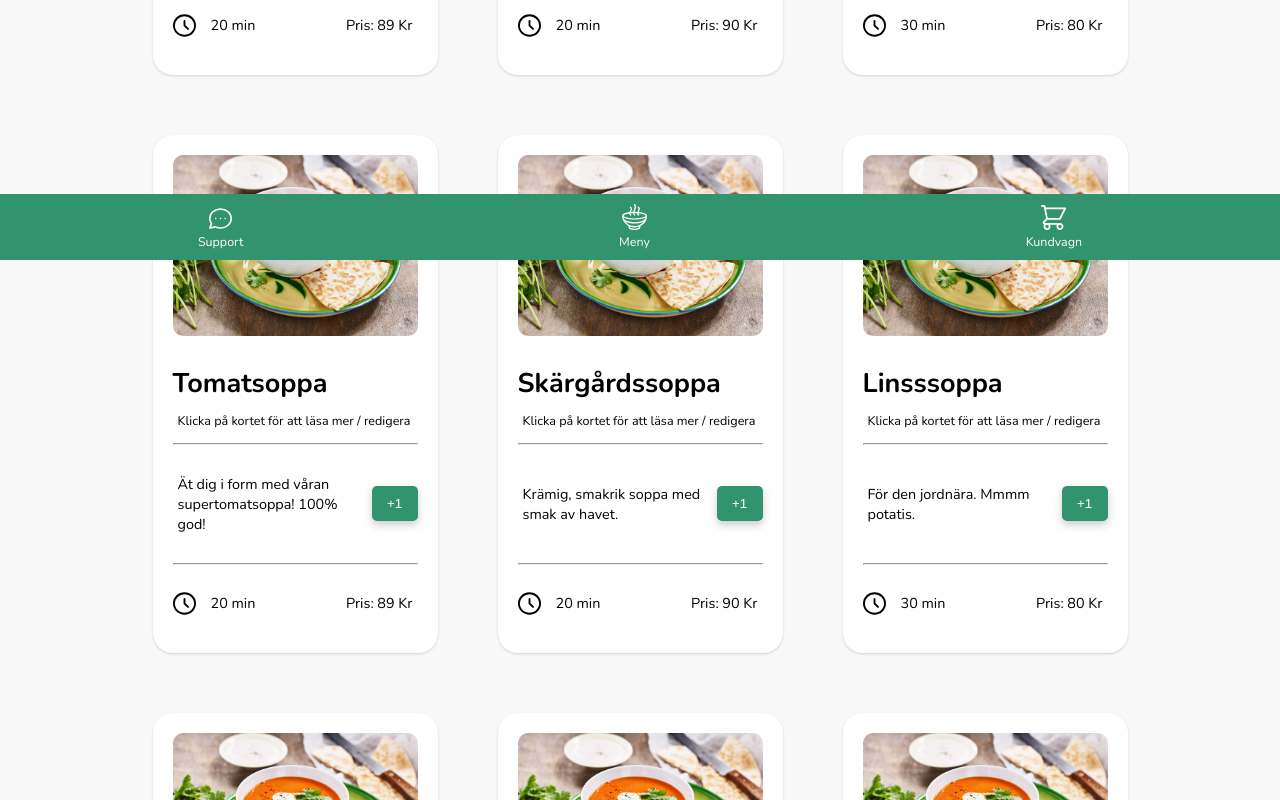
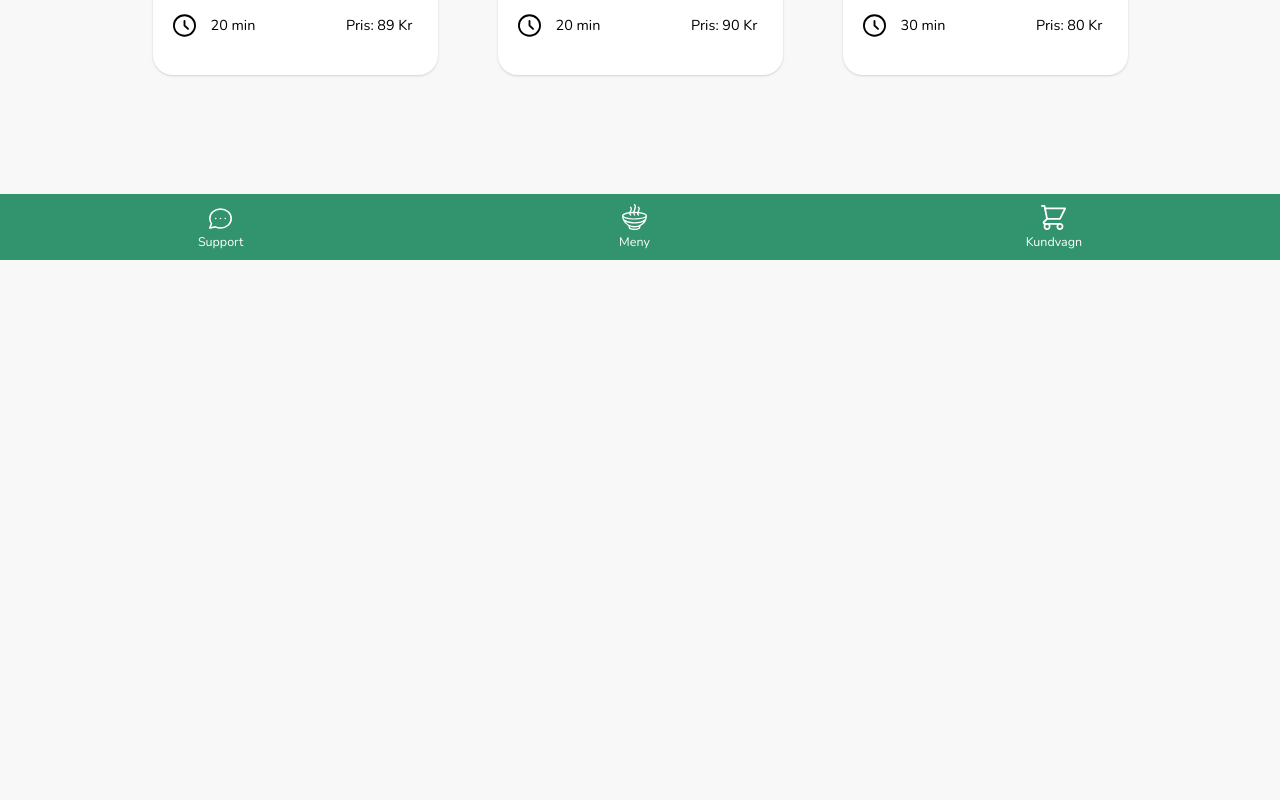
Before and after one commit to martin-linden/SouperHealthy, an Angular app: page / in a window 1280 px wide. Shown: the part 540-1340 px from the top of the page. After the commit the page ends 800 px from the top, so only its background shows below. Built offline with nearby package versions, Linux system fonts and the light colour scheme.

Commit message:
added ingrediens and nutritional in json

```diff
--- a/src/app/pages/soup/soup.component.html
+++ b/src/app/pages/soup/soup.component.html
@@ -1,4 +1,7 @@
 <!-- Showing product details for product: {{slug}} -->
+
+
+
 <div class="main-container">
     <img src="{{soup.img}}" class="soup-img">
     <div class="intro-wrapper">
@@ -10,13 +13,16 @@
         <div class="ingredients">
             <img src="../../../assets/images/ingredients.svg">
             <h6>ingredienser</h6>
-            <p>Spenat, tomater, koriander, linser </p>
+
+            <p>{{soup.ingredients}}</p>
+
         </div>
         <div class="nutritional">
             <img src="../../../assets/images/nutritional.svg">
             <h6>Näringsinnehåll</h6>
-            <p>kalorier: 49 </p>
-            <p>proterin: 37g/ 100g</p>
+            <p>{{soup.nutritional.calories}}</p>
+            <p>{{soup.nutritional.protein}}</p>
+
         </div>
     </div>
     <div class="input">
@@ -24,7 +30,7 @@
             <p>Meddela köket</p>
             <img src="../../../assets/images/chef.svg">
         </div>
-        <textarea class="text" placeholder="ex “allergisk mot nötter”:"> </textarea>
+        <textarea class="text" placeholder="ex allergisk mot nötter"> </textarea>
 
     </div>
     <div class="buttons">
--- a/src/app/pages/soup/soup.component.scss
+++ b/src/app/pages/soup/soup.component.scss
@@ -30,6 +30,7 @@
         box-shadow: 0 1px 3px 0 rgba(0,0,0,0.1), 0 1px 2px 0 rgba(0,0,0,0.06);
         display: flex;
         flex-direction: column;
+       /*  flex-wrap: wrap; */
         align-items: center;
         background: #fff;
         width: 40%;
@@ -43,6 +44,11 @@
         p{
             font-size: 80%;
             margin: 0px;
+            overflow: hidden;
+            word-break: break-word;
+
+
+
 
         }
 
@@ -50,6 +56,8 @@
             width: 30px;
             margin: 5px;
         }
+
+
     }
 
     .nutritional{
@@ -57,6 +65,7 @@
         display: flex;
         flex-direction: column;
         align-items: center;
+        justify-content: center;
         background: #fff;
         width: 40%;
         border-radius: 10px;
--- a/src/assets/soups.json
+++ b/src/assets/soups.json
@@ -1,14 +1,24 @@
 [
     {
-        "slug": "soup1",
+        "slug": "tomatsoppa",
         "img": "../../../assets/images/soups/tomato-soup.jpg",
         "name": "Tomatsoppa",
         "text": "Ät dig i form med våran supertomatsoppa! 100% god!",
         "minutes": 20,
-        "price": 89
+        "price": 89,
+        "ingredients": [
+            "Tomater",
+            "Koriander",
+            "Linser",
+            "kryddor"
+        ],
+        "nutritional": {
+            "calories": "49 g/100g",
+            "protein": "37 g/100g"
+        }
     },
     {
-        "slug": "soup2",
+        "slug": "skärgårdssoppa",
         "img": "../../../assets/images/soups/tomato-soup.jpg",
         "name": "Skärgårdssoppa",
         "text": "Krämig, smakrik soppa med smak av havet.",
@@ -16,55 +26,7 @@
         "price": 90
     },
     {
-        "slug": "soup3",
-        "img": "../../../assets/images/soups/tomato-soup.jpg",
-        "name": "Linsssoppa",
-        "text": "För den jordnära. Mmmm potatis.",
-        "minutes": 30,
-        "price": 80
-    },
-    {
-        "slug": "soup4",
-        "img": "../../../assets/images/soups/tomato-soup.jpg",
-        "name": "Tomatsoppa",
-        "text": "Ät dig i form med våran supertomatsoppa! 100% god!",
-        "minutes": 20,
-        "price": 89
-    },
-    {
-        "slug": "tomatsoppa1",
-        "img": "../../../assets/images/soups/tomato-soup.jpg",
-        "name": "Skärgårdssoppa",
-        "text": "Krämig, smakrik soppa med smak av havet.",
-        "minutes": 20,
-        "price": 90
-    },
-    {
-        "slug": "tomatsoppa2",
-        "img": "../../../assets/images/soups/tomato-soup.jpg",
-        "name": "Linsssoppa",
-        "text": "För den jordnära. Mmmm potatis.",
-        "minutes": 30,
-        "price": 80
-    },
-    {
-        "slug": "tomatsoppa3",
-        "img": "../../../assets/images/soups/tomato-soup.jpg",
-        "name": "Tomatsoppa",
-        "text": "Ät dig i form med våran supertomatsoppa! 100% god!",
-        "minutes": 20,
-        "price": 89
-    },
-    {
-        "slug": "tomatsoppa4",
-        "img": "../../../assets/images/soups/tomato-soup.jpg",
-        "name": "Skärgårdssoppa",
-        "text": "Krämig, smakrik soppa med smak av havet.",
-        "minutes": 20,
-        "price": 90
-    },
-    {
-        "slug": "tomatsoppa5",
+        "slug": "linsssoppa",
         "img": "../../../assets/images/soups/tomato-soup.jpg",
         "name": "Linsssoppa",
         "text": "För den jordnära. Mmmm potatis.",
```
Also changed, not shown: src/app/pages/soup/soup.component.ts (+10 -0 lines).
